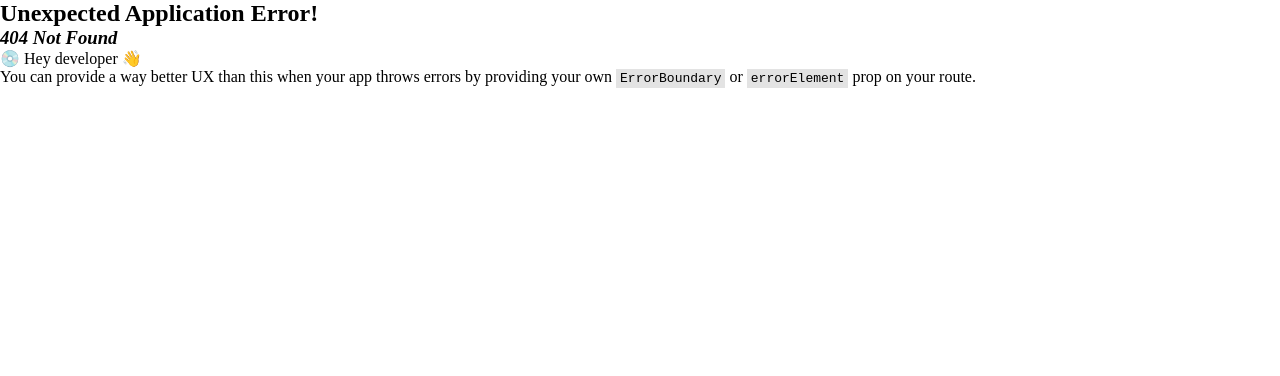
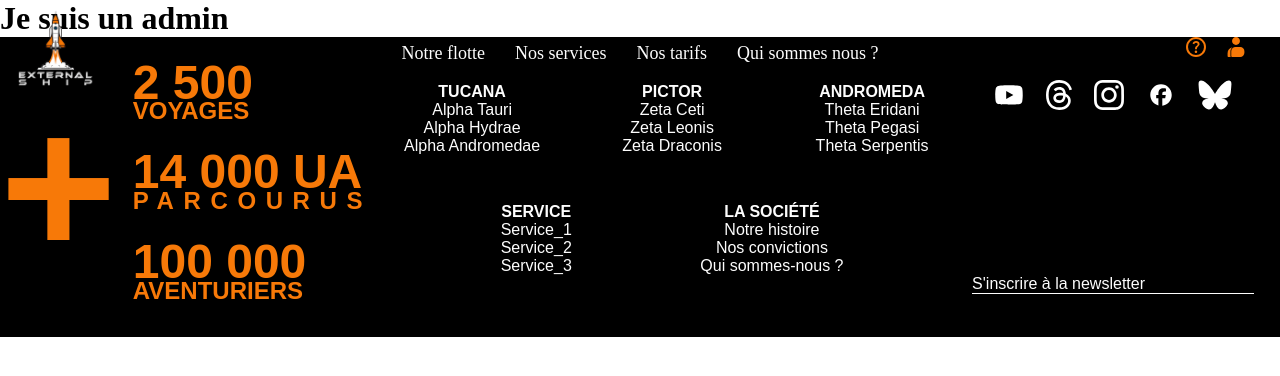
Before and after one commit to wildcodeschool-2025-03/js-lyon-2025-03-p3, a React (Vite) app in the folder client/: page /admin in a window 1280 px wide. Before the commit this address had no page. Shown: the top 376 px of the page. Built offline with nearby package versions, Linux system fonts and the light colour scheme.

Commit message:
creation component page + route

```diff
--- a/client/src/main.tsx
+++ b/client/src/main.tsx
@@ -12,6 +12,7 @@ import App from "./App";
 // Try creating these components in the "pages" folder
 
 import AddShip from "./pages/AddShip";
+import Admin from "./pages/Admin";
 import Home from "./pages/Home";
 import ShipDetails from "./pages/ShipDetails";
 import Ships from "./pages/Ships";
@@ -44,6 +45,11 @@ const router = createBrowserRouter([
       {
         path: "/addship",
         element: <AddShip />,
+      },
+
+      {
+        path: "/admin",
+        element: <Admin />,
       },
     ],
     // Try adding a new route! For example, "/about" with an About component
--- /dev/null
+++ b/client/src/pages/Admin.tsx
@@ -0,0 +1,5 @@
+function Admin() {
+  return <h1>Je suis un admin</h1>;
+}
+
+export default Admin;
```
